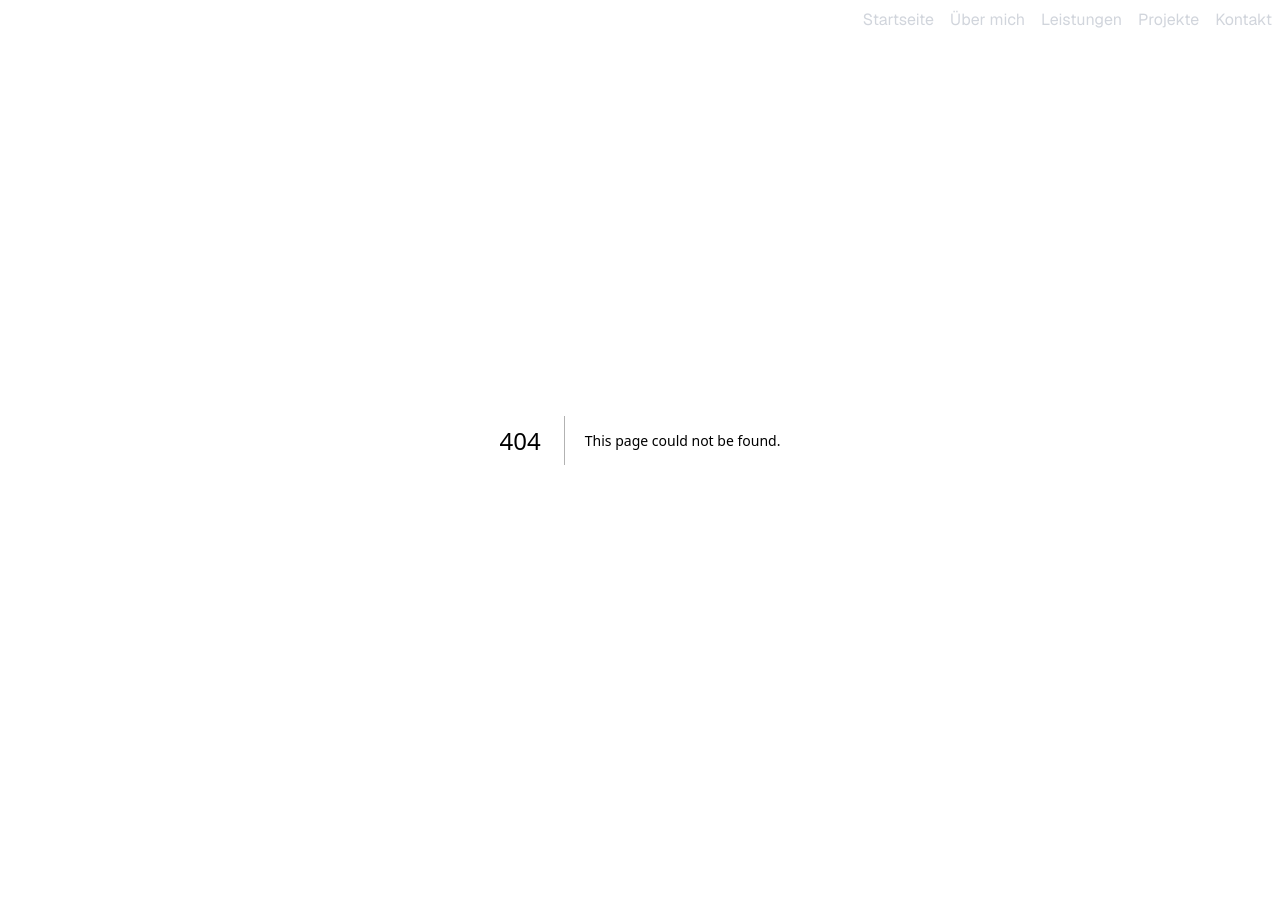
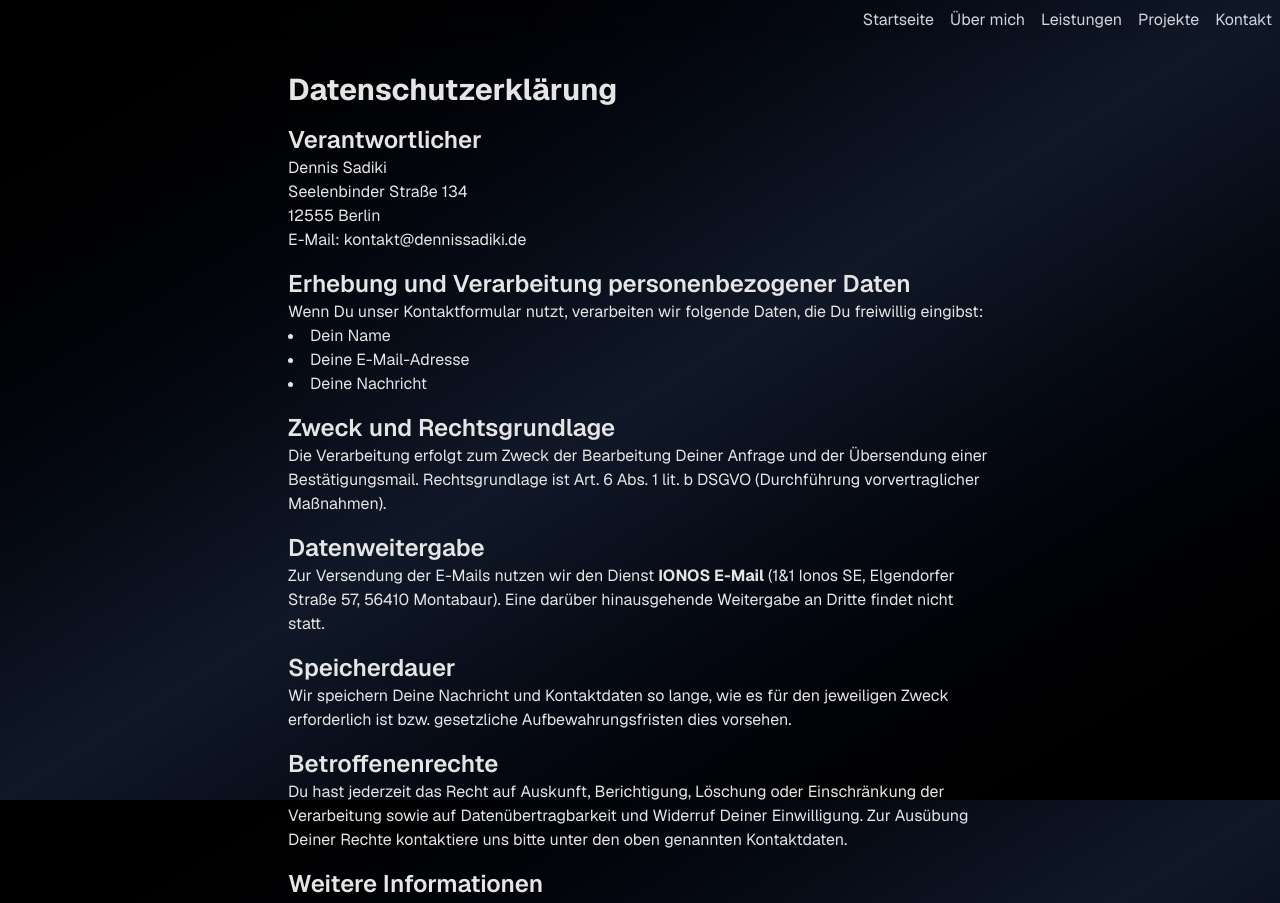
Before and after one commit to AchillesGit/portfolio, a Next.js app: page /datenschutz in a window 1280 px wide. Before the commit this address had no page. Shown: the top 903 px of the page. Built offline with nearby package versions, Linux system fonts and the light colour scheme.

Commit message:
Add Datenschutzerklärung page with data processing details and user rights

```diff
--- /dev/null
+++ b/app/datenschutz/page.tsx
@@ -0,0 +1,81 @@
+import React from "react";
+
+export default function Datenschutz() {
+  return (
+    <div className='p-8 max-w-3xl mx-auto'>
+      <h1 className='text-3xl font-bold mb-4'>Datenschutzerklärung</h1>
+      <section>
+        <h2 className='text-2xl font-semibold mt-4'>Verantwortlicher</h2>
+        <p>
+          Dennis Sadiki
+          <br />
+          Seelenbinder Straße 134
+          <br />
+          12555 Berlin
+          <br />
+          E-Mail: kontakt@dennissadiki.de
+        </p>
+      </section>
+      <section>
+        <h2 className='text-2xl font-semibold mt-4'>
+          Erhebung und Verarbeitung personenbezogener Daten
+        </h2>
+        <p>
+          Wenn Du unser Kontaktformular nutzt, verarbeiten wir folgende Daten,
+          die Du freiwillig eingibst:
+        </p>
+        <ul className='list-disc list-inside'>
+          <li>Dein Name</li>
+          <li>Deine E-Mail-Adresse</li>
+          <li>Deine Nachricht</li>
+        </ul>
+      </section>
+      <section>
+        <h2 className='text-2xl font-semibold mt-4'>
+          Zweck und Rechtsgrundlage
+        </h2>
+        <p>
+          Die Verarbeitung erfolgt zum Zweck der Bearbeitung Deiner Anfrage und
+          der Übersendung einer Bestätigungsmail. Rechtsgrundlage ist Art. 6
+          Abs. 1 lit. b DSGVO (Durchführung vorvertraglicher Maßnahmen).
+        </p>
+      </section>
+      <section>
+        <h2 className='text-2xl font-semibold mt-4'>Datenweitergabe</h2>
+        <p>
+          Zur Versendung der E-Mails nutzen wir den Dienst{" "}
+          <strong>IONOS E-Mail</strong> (1&1 Ionos SE, Elgendorfer Straße 57,
+          56410 Montabaur). Eine darüber hinausgehende Weitergabe an Dritte
+          findet nicht statt.
+        </p>
+      </section>
+      <section>
+        <h2 className='text-2xl font-semibold mt-4'>Speicherdauer</h2>
+        <p>
+          Wir speichern Deine Nachricht und Kontaktdaten so lange, wie es für
+          den jeweiligen Zweck erforderlich ist bzw. gesetzliche
+          Aufbewahrungsfristen dies vorsehen.
+        </p>
+      </section>
+      <section>
+        <h2 className='text-2xl font-semibold mt-4'>Betroffenenrechte</h2>
+        <p>
+          Du hast jederzeit das Recht auf Auskunft, Berichtigung, Löschung oder
+          Einschränkung der Verarbeitung sowie auf Datenübertragbarkeit und
+          Widerruf Deiner Einwilligung. Zur Ausübung Deiner Rechte kontaktiere
+          uns bitte unter den oben genannten Kontaktdaten.
+        </p>
+      </section>
+      <section>
+        <h2 className='text-2xl font-semibold mt-4'>Weitere Informationen</h2>
+        <ul className='list-disc list-inside'>
+          <li>Rechtsgrundlagen: Art. 6 DSGVO, §§ 13, 14 TMG</li>
+          <li>
+            Beschwerderecht bei Aufsichtsbehörde: z. B.
+            Landesdatenschutzbeauftragter Deines Bundeslandes
+          </li>
+        </ul>
+      </section>
+    </div>
+  );
+}
--- a/app/kontakt/page.tsx
+++ b/app/kontakt/page.tsx
@@ -83,6 +83,18 @@ export default function KontaktPage() {
           >
             {isPending ? "Senden…" : "Senden"}
           </button>
+          <p className='text-sm text-gray-400'>
+            Mit Absenden des Formulars erklärst Du Dich mit meiner{" "}
+            <a
+              href='/datenschutz'
+              target='_blank'
+              rel='noopener noreferrer'
+              className='text-blue-400 underline hover:text-blue-600'
+            >
+              Datenschutzerklärung
+            </a>{" "}
+            einverstanden.
+          </p>
         </form>
 
         {status === "success" && (
```
